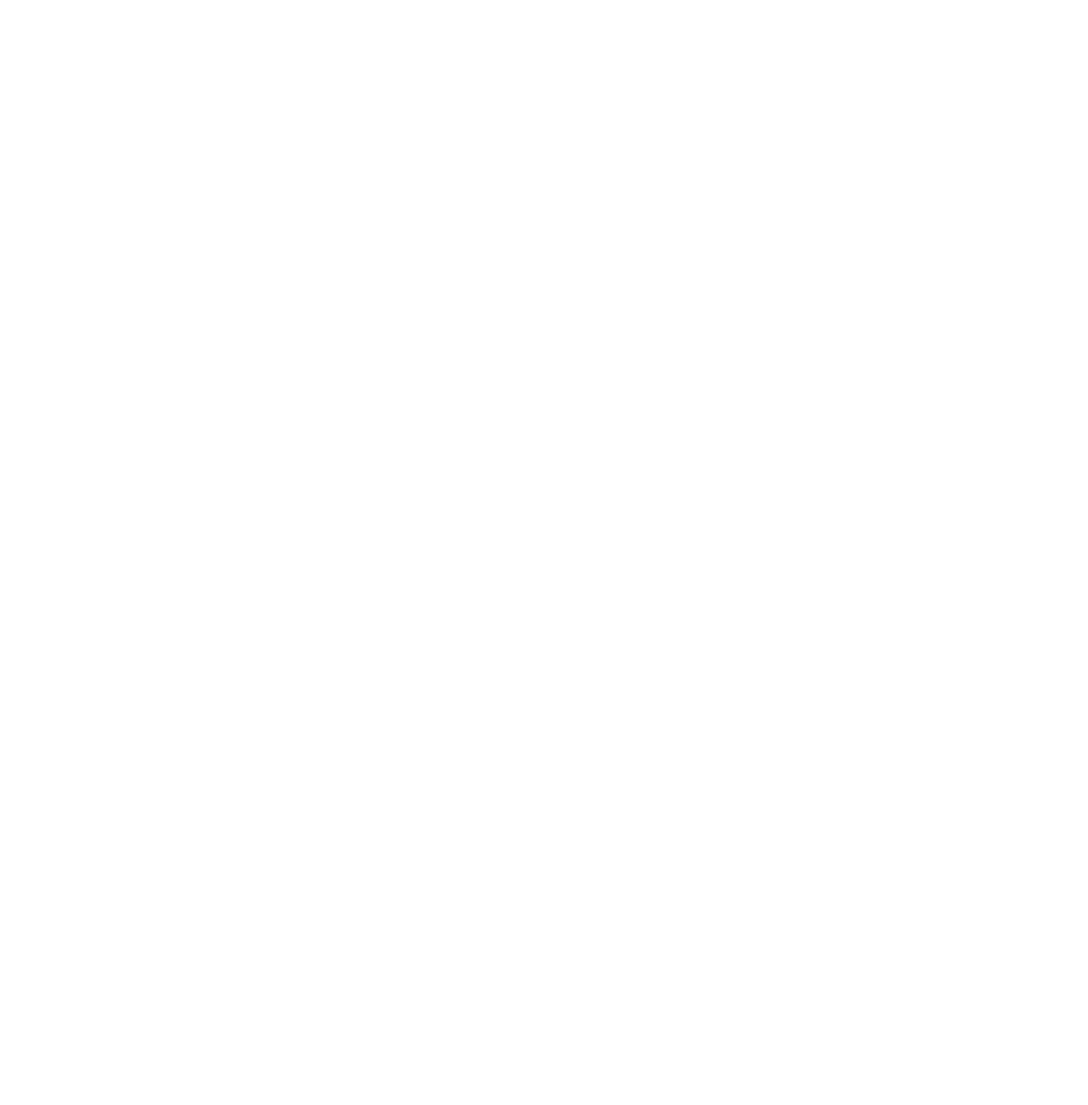
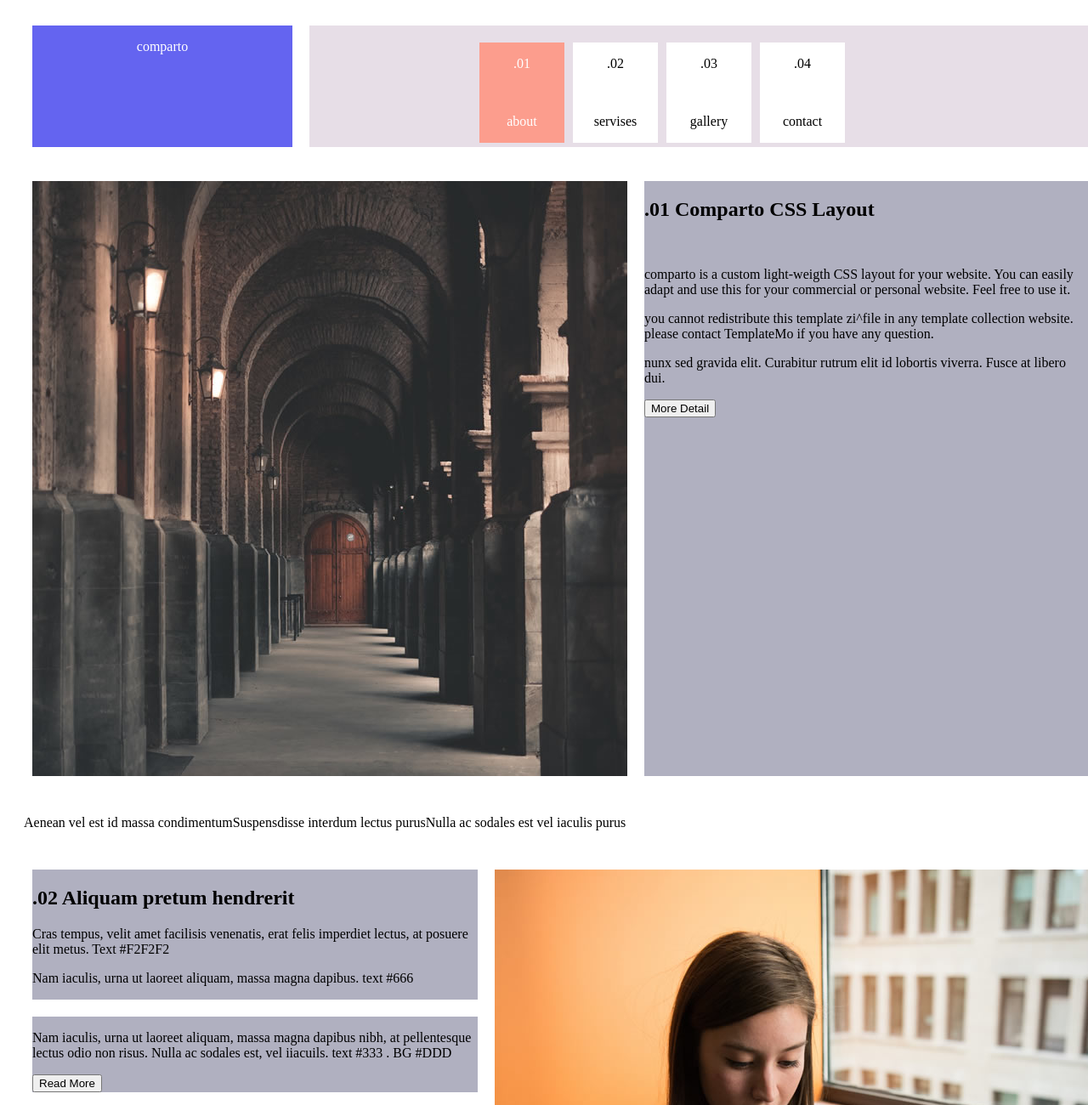
Before and after one commit to ayoub78170/secondsite, a plain HTML site: page index.html in a window 1280 px wide. Shown: the top 1300 px of the page at 85% size. Before the commit the page ends 800 px from the top, so only its background shows below. Drawn offline with Linux system fonts and the light colour scheme.

Commit message:
ajout de toutes les div

```diff
--- a/index.css
+++ b/index.css
@@ -0,0 +1,98 @@
+nav{
+    display: flex;
+    width: 100%;
+    margin: 20px;
+}
+
+.premierclass{
+    width: 100%;
+    display: flex;
+    flex-direction: row;
+
+}
+
+.comparto{
+    margin: 10px;
+    color: white;
+    background-color: rgb(100, 100, 240);
+    text-align: center;
+    width: 25%
+}
+
+/* .contact{
+    margin: 10px;
+    display: flex;
+} */
+
+.sousdiv{
+    margin: 10px;
+    display: flex;
+    background-color: rgb(231, 222, 231);
+    width: 75%;
+}
+
+.elements1{
+    background-color: rgb(252, 157, 141);
+    color: rgb(255, 255, 255);
+    margin: 5px;
+    margin-top: 20px;
+    margin-left: 200px;
+    text-align: center;
+    width: 100px;
+}
+
+.elements2{
+    background-color: white;
+    margin: 5px;
+    margin-top: 20px;
+    text-align: center;
+    width: 100px;
+}
+
+.elements3{
+    background-color: white;
+    margin: 5px;
+    margin-top: 20px;
+    text-align: center;
+    width: 100px;
+}
+
+.elements4{
+    background-color: white;
+    margin: 5px;
+    margin-top: 20px;
+    text-align: center;
+    width: 100px;
+}
+
+.presentation{
+    margin: 20px;
+}
+
+.titre03{
+
+    background-color: rgb(50, 112, 206);
+}
+
+.titre04{
+    background-color: yellowgreen;
+    text-align: center;
+}
+
+.separation{
+    background-color: rgb(98, 148, 255);
+}
+
+.compartolayout{
+    background-color: rgb(176, 176, 192);
+    margin: 10px;
+}
+
+img{
+    margin: 10px;
+}
+
+.pourlesdeux{
+    display: flex;
+    flex-direction: column;
+}
--- a/index.html
+++ b/index.html
@@ -1,12 +1,151 @@
 <!DOCTYPE html>
 <html lang="en">
+
 <head>
     <meta charset="UTF-8">
     <meta http-equiv="X-UA-Compatible" content="IE=edge">
     <meta name="viewport" content="width=device-width, initial-scale=1.0">
+    <link rel="stylesheet" href="index.css">
     <title>second site</title>
 </head>
+
 <body>
+    <nav class="premiereclass">
 
+        <div class="comparto">
+            <p>comparto</p>
+        </div>
+
+        <div class="sousdiv">
+            <div class="elements1">
+                <p>.01</p>
+                <br>
+                <p>about</p>
+            </div>
+            <div class="elements2">
+                <p>.02</p>
+                <br>
+                <p>servises</p>
+            </div>
+            <div class="elements3">
+                <P>.03</P>
+                <br>
+                <p>gallery</p>
+            </div>
+            <div class="elements4">
+                <p>.04</p>
+                <br>
+                <p>contact</p>
+            </div>
+        </div>
+    </nav>
+
+    <nav class="presentation">
+        <img src="comparto-image-01.jpg" alt="long-couloir">
+        <div class="compartolayout">
+            <h2>.01 Comparto CSS Layout</h2>
+            <br>
+            <p>comparto is a custom light-weigth CSS layout for your website. You can easily adapt and use this for your
+                commercial or personal website. Feel free to use it.</p>
+            <p>you cannot redistribute this template zi^file in any template collection website. please contact
+                TemplateMo if you have any question.</p>
+            <p>nunx sed gravida elit. Curabitur rutrum elit id lobortis viverra. Fusce at libero dui.</p>
+
+            <button>More Detail</button>
+        </div>
+    </nav>
+
+    <nav class="emoji">
+        <div class="emoji_01">
+
+            <p>Aenean vel est id massa condimentum</p>
+        </div>
+        <div class="emoji_02">
+
+            <p>Suspensdisse interdum lectus purus</p>
+        </div>
+        <div class="eloji_03">
+
+            <p>Nulla ac sodales est vel iaculis purus</p>
+        </div>
+    </nav>
+
+    <nav class="aliquam">
+        <div class="pourlesdeux">
+            <div class="compartolayout">
+                <h2>.02 Aliquam pretum hendrerit</h2>
+                <p>Cras tempus, velit amet facilisis venenatis, erat felis imperdiet lectus, at posuere elit metus. Text
+                    #F2F2F2</p>
+                <p>Nam iaculis, urna ut laoreet aliquam, massa magna dapibus. text #666</p>
+            </div>
+
+            <div class="compartolayout">
+                <p>Nam iaculis, urna ut laoreet aliquam, massa magna dapibus nibh, at pellentesque lectus odio non
+                    risus. Nulla ac sodales est, vel iiacuils. text #333 . BG #DDD</p>
+
+                <button>Read More</button>
+            </div>
+        </div>
+
+        <div class="pourlimage">
+            <img src="comparto-image-02.jpg" alt="femmesursonordinateur">
+        </div>
+    </nav>
+
+    <nav class="titre03">
+        <h2>.03 The Gallery Section</h2>
+        <ul>
+            <li>Show all</li>
+            <li>Natre</li>
+            <li>Animals</li>
+            <li>People</li>
+        </ul>
+    </nav>
+    <nav class="sectionimage">
+
+    </nav>
+
+    <div class="separationbleu">
+
+    </div>
+
+    <nav class="titre04">
+        <h2>.04 Contact Us</h2>
+    </nav>
+
+    <nav class="informations">
+        <div class="arangement">
+            <img src="plan pour le site.jpg" alt="plan d'une ville">
+        </div>
+        <div>
+            <p>Name</p>
+            <p>Email</p>
+            <p>Message...</p>
+
+            <button>Send</button>
+        </div>
+        <div>
+            <p>Pellentesque egestas odio sed tellus dictum, vel lobortis ante vehicula.</p>
+            <p>Morbi eget accumsan libero, non tincidunt felis.</p>
+            <p>Tel: 010-020-0990</p>
+        </div>
+    </nav>
+
+    <div class="separation2">
+    </div>
+
+    <footer>
+
+    <div class="icone">
+        facebook
+        insta
+        twitter
+        youtube
+    </div>
+    <div class="condition">
+        <p>copyright@ 2020 Comparto Studio- designe: Templatemo</p>
+    </div>
+    </footer>
 </body>
+
 </html>
```
Also changed, not shown: comparto-image-01.jpg (added), comparto-image-02.jpg (added), plan pour le site.jpg (added).
